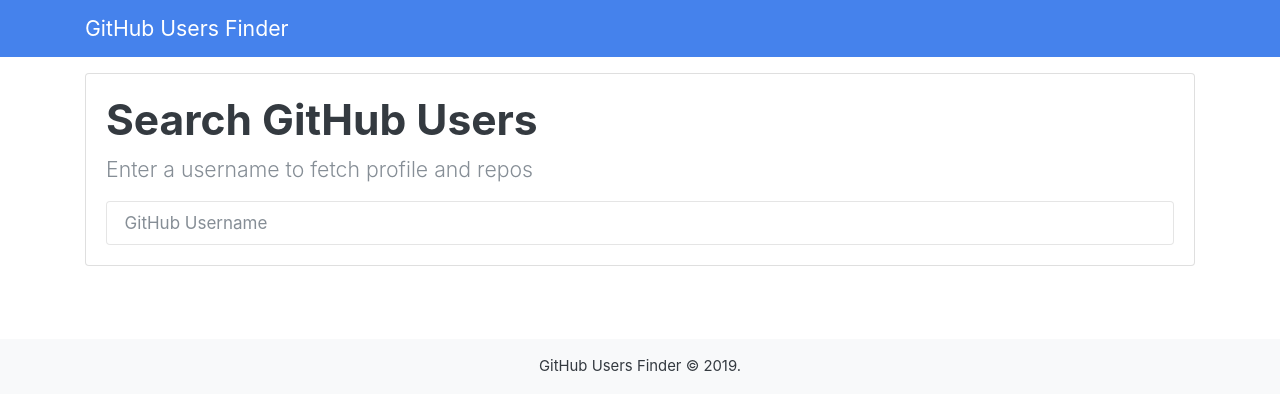
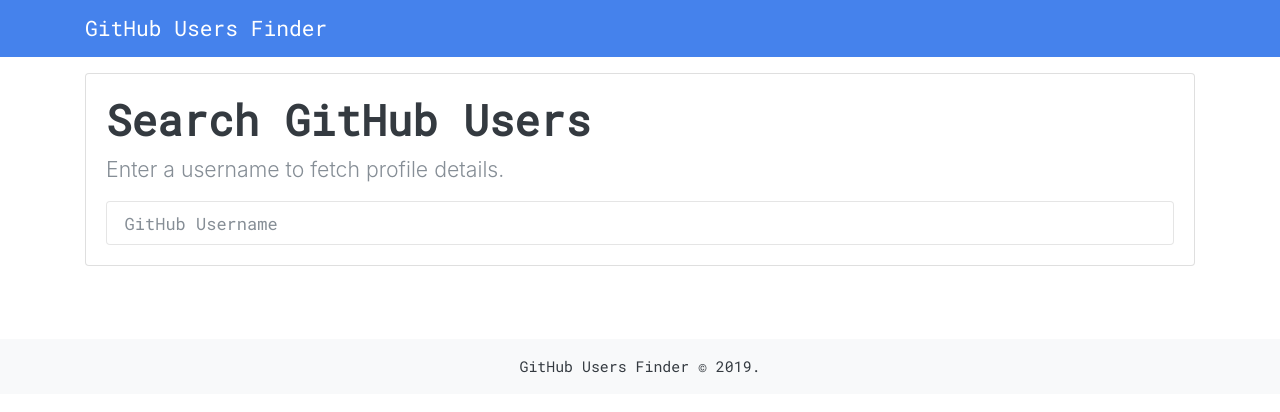
Before and after one commit to BolajiAyodeji/github-users-finder, a plain HTML site: page index.html in a window 1280 px wide. Drawn offline with nearby package versions, Linux system fonts and the light colour scheme.

Commit message:
refactor styles

```diff
--- a/css/app.css
+++ b/css/app.css
@@ -0,0 +1,5 @@
+@import url('https://fonts.googleapis.com/css?family=Roboto+Mono:100,300,400');
+
+body{
+  font-family: 'Roboto Mono'
+}
--- a/index.html
+++ b/index.html
@@ -22,7 +22,7 @@
   <div class="container search-container">
     <div class="search card card-body">
       <h1>Search GitHub Users</h1>
-      <p class="lead">Enter a username to fetch profile and repos</p>
+      <p class="lead">Enter a username to fetch profile details.</p>
       <input type="text" id="searchUser" class="form-control" placeholder="GitHub Username">
     </div>
     <br />
```
